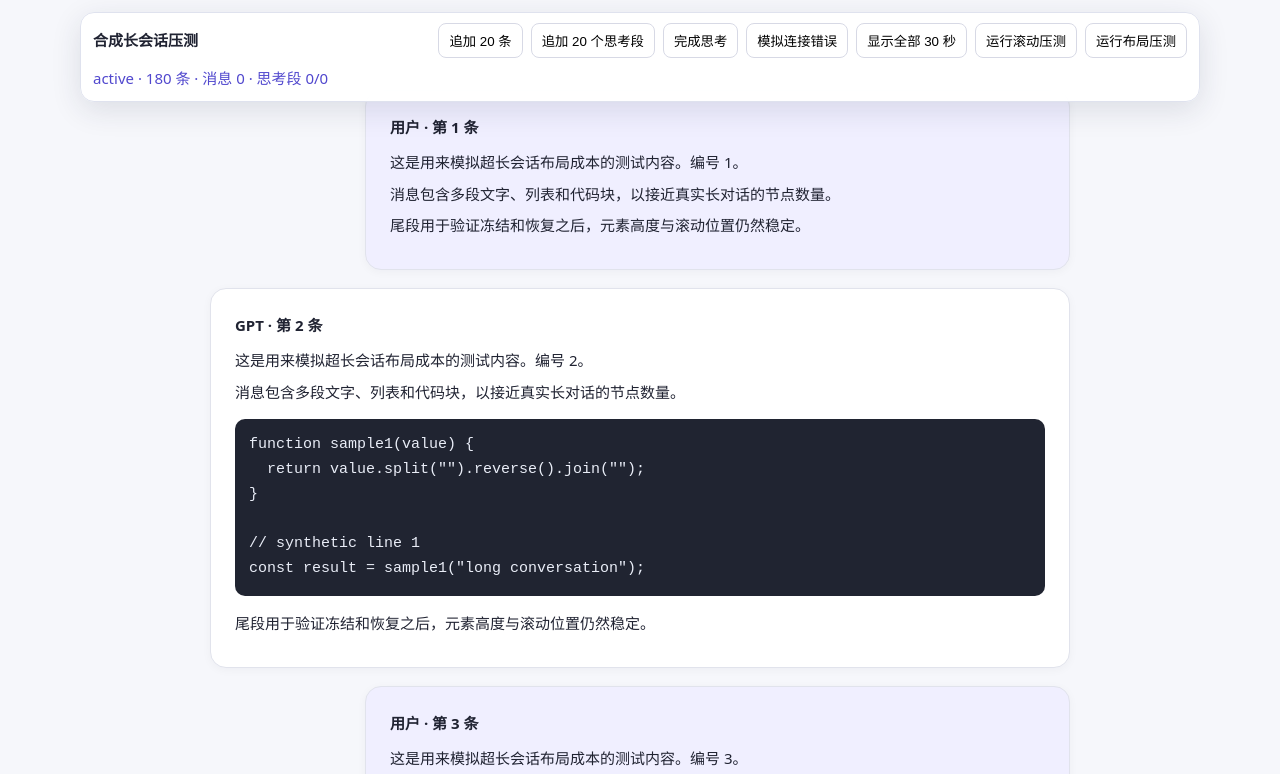
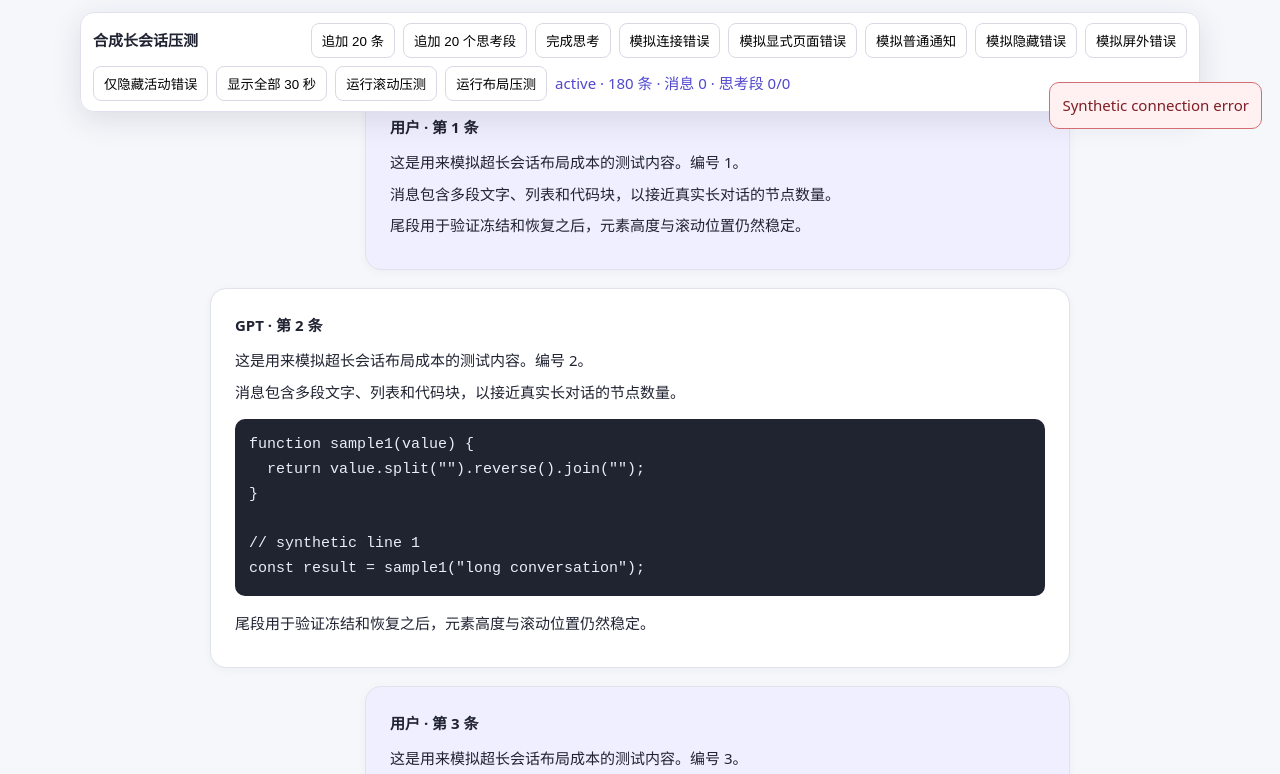
Before and after one commit to AAAYNMMM/gpt-long-chat-optimizer, a browser extension: page tests/fixture.html in a window 1280 px wide. Both pictures are taken after a click on the button "模拟连接错误". Shown: the top 774 px of the page. Drawn offline with Linux system fonts and the light colour scheme.

Commit message:
Fix false connection alerts

```diff
--- a/extension/background.js
+++ b/extension/background.js
@@ -99,7 +99,9 @@ chrome.runtime.onMessage.addListener((message, sender, sendResponse) => {
   const frozen = Number.isFinite(status.frozen) ? status.frozen : 0;
   const frozenChunks = Number.isFinite(status.frozenChunks) ? status.frozenChunks : 0;
   const optimizedUnits = frozen + frozenChunks;
-  const hasPageIssue = status.online === false || status.pageAlert === true;
+  const healthIssue = status.healthIssue
+    || (status.online === false ? "offline" : (status.pageAlert ? "page-error" : "none"));
+  const hasPageIssue = healthIssue !== "none";
   const badgeText = hasPageIssue
     ? "!"
     : (
--- a/extension/content.js
+++ b/extension/content.js
@@ -84,11 +84,28 @@
 
   const CHUNK_MIN_COUNT = 8;
   const CHUNK_MAX_COUNT = 1_200;
-  const PAGE_ERROR_SELECTOR = [
+  const PAGE_ALERT_SELECTOR = [
     '[role="alert"]',
-    '[data-testid*="error"]',
-    '[data-state="error"]'
+    '[data-testid*="error" i]',
+    '[data-state="error" i]'
   ].join(",");
+  const EXPLICIT_ERROR_SELECTOR = [
+    '[data-testid*="error" i]',
+    '[data-state="error" i]'
+  ].join(",");
+  const ERROR_TEXT_PATTERNS = Object.freeze([
+    /\b(?:network|connection|websocket)\s+(?:error|failed|lost|interrupted|disconnected)\b/i,
+    /\b(?:unable|failed)\s+to\s+(?:connect|load|send|generate|stream)\b/i,
+    /\b(?:error|problem)\s+(?:occurred|generating|connecting)\b/i,
+    /\bsomething\s+went\s+wrong\b/i,
+    /\bplease\s+(?:try|retry)\s+again\b/i,
+    /\breconnecting\b/i,
+    /(?:网络|连接)(?:错误|异常|失败|中断|断开)/,
+    /无法(?:连接|加载|生成|发送)/,
+    /生成(?:回复|响应)时出错/,
+    /(?:出了点问题|发生错误|请重试|重新连接)/
+  ]);
+  const HEALTH_RECHECK_MS = 3_000;
 
   const STYLE_ID = "glco-runtime-style";
   const STYLE_TEXT = `
@@ -152,9 +169,10 @@
     chunkScanGeneration: 0,
     statusTimer: 0,
     healthTimer: 0,
+    healthRecheckTimer: 0,
     resumeTimer: 0,
     resizeTimer: 0,
-    pageAlert: false
+    healthIssue: "none"
   };
 
   function preset() {
@@ -876,7 +894,7 @@
       const target = record.target instanceof Element
         ? record.target
         : record.target.parentElement;
-      if (target?.matches(PAGE_ERROR_SELECTOR) && target.childNodes.length > 0) {
+      if (target?.matches(PAGE_ALERT_SELECTOR) && target.childNodes.length > 0) {
         return true;
       }
 
@@ -884,8 +902,8 @@
         if (
           node instanceof Element
           && (
-            node.matches(PAGE_ERROR_SELECTOR)
-            || node.querySelector(PAGE_ERROR_SELECTOR)
+            node.matches(PAGE_ALERT_SELECTOR)
+            || node.querySelector(PAGE_ALERT_SELECTOR)
           )
         ) {
           return true;
@@ -895,16 +913,92 @@
     return false;
   }
 
+  function isVisibleAlert(element) {
+    if (
+      !element.isConnected
+      || element.hidden
+      || element.getAttribute("aria-hidden") === "true"
+      || element.closest('[hidden], [aria-hidden="true"]')
+      || (
+        element.childNodes.length === 0
+        && !element.getAttribute("aria-label")
+      )
+    ) {
+      return false;
+    }
+
+    let cssVisible = true;
+    if (typeof element.checkVisibility === "function") {
+      try {
+        cssVisible = element.checkVisibility({
+          opacityProperty: true,
+          visibilityProperty: true
+        });
+      } catch {
+        // Older Chromium versions may only support checkVisibility() without options.
+        cssVisible = element.checkVisibility();
+      }
+    }
+    if (!cssVisible) {
+      return false;
+    }
+
+    // Geometry is limited to at most 12 alert candidates, never chat blocks.
+    const viewportWidth = document.documentElement.clientWidth || innerWidth;
+    const viewportHeight = document.documentElement.clientHeight || innerHeight;
+    return Array.from(element.getClientRects()).some((rect) => {
+      return rect.width > 0
+        && rect.height > 0
+        && rect.right >= 0
+        && rect.bottom >= 0
+        && rect.left <= viewportWidth
+        && rect.top <= viewportHeight;
+    });
+  }
+
+  function classifyPageAlert(element) {
+    if (!isVisibleAlert(element)) {
+      return "none";
+    }
+
+    const explicitError = element.matches(EXPLICIT_ERROR_SELECTOR);
+    const alertText = `${
+      element.getAttribute("aria-label") || ""
+    } ${
+      element.textContent || ""
+    }`.slice(0, 1_000);
+    if (ERROR_TEXT_PATTERNS.some((pattern) => pattern.test(alertText))) {
+      return "connection-error";
+    }
+    return explicitError ? "page-error" : "none";
+  }
+
   function scanHealth() {
     state.healthTimer = 0;
-    const alerts = Array.from(document.querySelectorAll(PAGE_ERROR_SELECTOR)).slice(0, 30);
-    state.pageAlert = alerts.some((element) => {
-      return !element.hidden
-        && element.getAttribute("aria-hidden") !== "true"
-        && !element.closest('[hidden], [aria-hidden="true"]')
-        && element.childNodes.length > 0;
-    });
+    clearTimeout(state.healthRecheckTimer);
+    state.healthRecheckTimer = 0;
+
+    let issue = navigator.onLine ? "none" : "offline";
+    if (issue === "none") {
+      const alerts = Array.from(new Set([
+        ...document.querySelectorAll(EXPLICIT_ERROR_SELECTOR),
+        ...document.querySelectorAll('[role="alert"]')
+      ])).slice(0, 12);
+      for (const alert of alerts) {
+        const classification = classifyPageAlert(alert);
+        if (classification !== "none") {
+          issue = classification;
+          break;
+        }
+      }
+    }
+
+    state.healthIssue = issue;
     document.documentElement.dataset.glcoOnline = navigator.onLine ? "true" : "false";
+    document.documentElement.dataset.glcoHealthIssue = issue;
+    if (issue === "connection-error" || issue === "page-error") {
+      state.healthRecheckTimer = setTimeout(scanHealth, HEALTH_RECHECK_MS);
+    }
     scheduleStatus();
   }
 
@@ -944,7 +1038,9 @@
       chunkActivationBlocks: preset().chunkActivationBlocks,
       startupRescue: document.documentElement.dataset.glcoStartup !== "false",
       online: navigator.onLine,
-      pageAlert: state.pageAlert
+      healthIssue: state.healthIssue,
+      pageAlert: state.healthIssue === "connection-error"
+        || state.healthIssue === "page-error"
     };
   }
 
@@ -960,6 +1056,7 @@
     root.dataset.glcoChunks = String(snapshot.chunks);
     root.dataset.glcoFrozenChunks = String(snapshot.frozenChunks);
     root.dataset.glcoPageAlert = String(snapshot.pageAlert);
+    root.dataset.glcoHealthIssue = snapshot.healthIssue;
 
     try {
       const result = chromeApi.runtime.sendMessage({
@@ -1057,6 +1154,7 @@
 
     chromeApi.runtime.onMessage.addListener((message, _sender, sendResponse) => {
       if (message?.type === "GLCO_GET_STATUS") {
+        scanHealth();
         sendResponse(statusSnapshot());
         return;
       }
--- a/tests/fixture.html
+++ b/tests/fixture.html
@@ -101,6 +101,19 @@
       .thought-block[data-glco-chunk-frozen="true"] {
         outline: 2px dashed #17a992;
       }
+      [id^="fixture-"][role="alert"],
+      [id^="fixture-"][data-state="error"] {
+        position: fixed;
+        z-index: 20;
+        top: 82px;
+        right: 18px;
+        max-width: 280px;
+        padding: 10px 12px;
+        border: 1px solid #d36d72;
+        border-radius: 10px;
+        color: #7f1d25;
+        background: #fff0f1;
+      }
     </style>
     <link rel="stylesheet" href="../extension/early.css">
   </head>
@@ -111,6 +124,11 @@
       <button id="append-thinking" type="button">追加 20 个思考段</button>
       <button id="finish-thinking" type="button">完成思考</button>
       <button id="simulate-error" type="button">模拟连接错误</button>
+      <button id="simulate-explicit-error" type="button">模拟显式页面错误</button>
+      <button id="simulate-notice" type="button">模拟普通通知</button>
+      <button id="simulate-hidden-error" type="button">模拟隐藏错误</button>
+      <button id="simulate-offscreen-error" type="button">模拟屏外错误</button>
+      <button id="hide-active-error" type="button">仅隐藏活动错误</button>
       <button id="reveal" type="button">显示全部 30 秒</button>
       <button id="benchmark" type="button">运行滚动压测</button>
       <button id="layout-benchmark" type="button">运行布局压测</button>
@@ -293,17 +311,54 @@ const result = sample${index}("long conversation");</code></pre>` : ""}
           window.finishThinking();
         });
 
-        document.getElementById("simulate-error").addEventListener("click", () => {
-          const existing = document.getElementById("fixture-error");
+        const toggleAlert = (id, message, configure = () => {}) => {
+          const existing = document.getElementById(id);
           if (existing) {
             existing.remove();
             return;
           }
           const alert = document.createElement("div");
-          alert.id = "fixture-error";
+          alert.id = id;
           alert.setAttribute("role", "alert");
-          alert.textContent = "Synthetic connection error";
+          alert.textContent = message;
+          configure(alert);
           document.body.append(alert);
+        };
+
+        document.getElementById("simulate-error").addEventListener("click", () => {
+          toggleAlert("fixture-error", "Synthetic connection error");
+        });
+
+        document.getElementById("simulate-explicit-error").addEventListener("click", () => {
+          toggleAlert("fixture-explicit-error", "Synthetic page failure", (alert) => {
+            alert.removeAttribute("role");
+            alert.dataset.state = "error";
+          });
+        });
+
+        document.getElementById("simulate-notice").addEventListener("click", () => {
+          toggleAlert("fixture-notice", "已复制到剪贴板");
+        });
+
+        document.getElementById("simulate-hidden-error").addEventListener("click", () => {
+          toggleAlert("fixture-hidden-error", "Network error", (alert) => {
+            alert.style.display = "none";
+          });
+        });
+
+        document.getElementById("simulate-offscreen-error").addEventListener("click", () => {
+          toggleAlert("fixture-offscreen-error", "Network error", (alert) => {
+            alert.style.position = "absolute";
+            alert.style.top = "20000px";
+          });
+        });
+
+        document.getElementById("hide-active-error").addEventListener("click", () => {
+          const activeError = document.getElementById("fixture-error")
+            || document.getElementById("fixture-explicit-error");
+          if (activeError) {
+            activeError.style.display = "none";
+          }
         });
 
         document.getElementById("reveal").addEventListener("click", () => {
```
Also changed, not shown: PRIVACY.md (+3 -2 lines), VERIFICATION.md (+14 -6 lines), extension/popup.html (+1 -1 lines), extension/popup.js (+15 -4 lines), tests/static-check.mjs (+11 -5 lines), CHANGELOG.md, README.md, extension/manifest.json.
